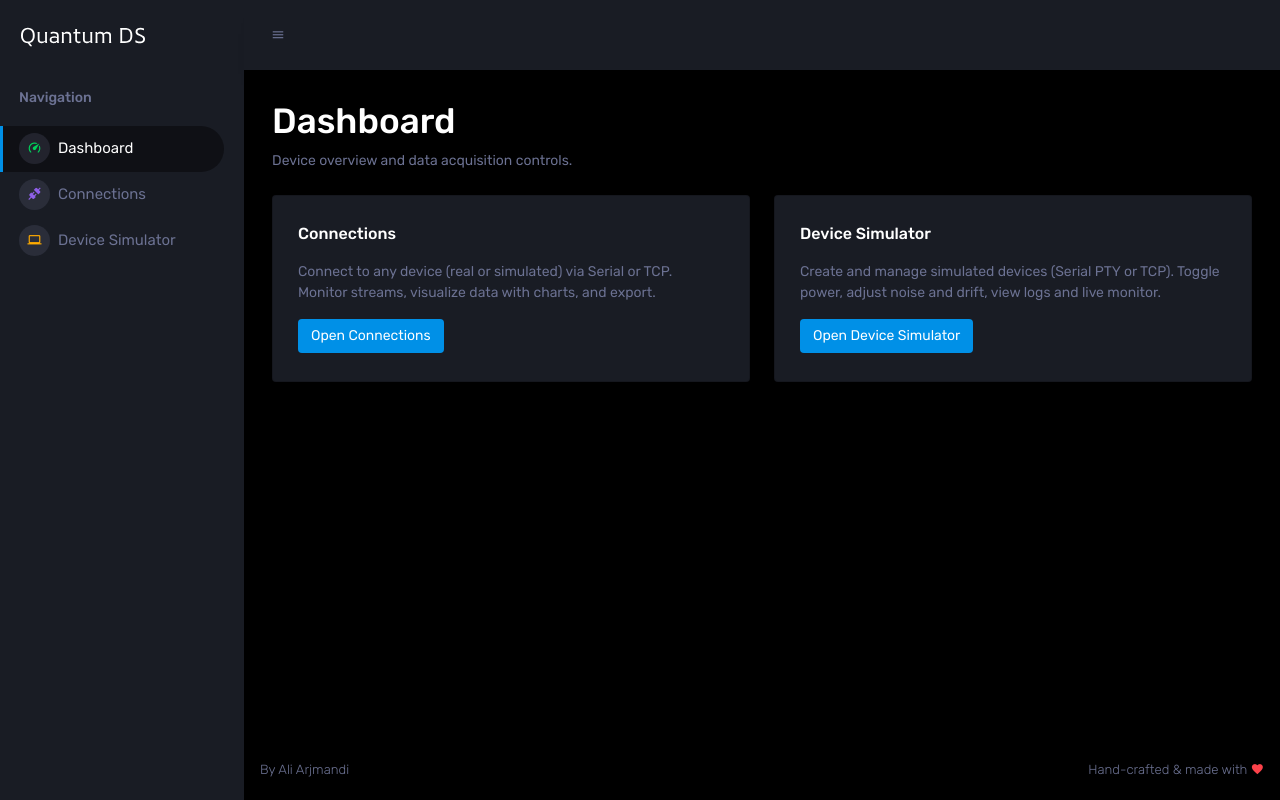
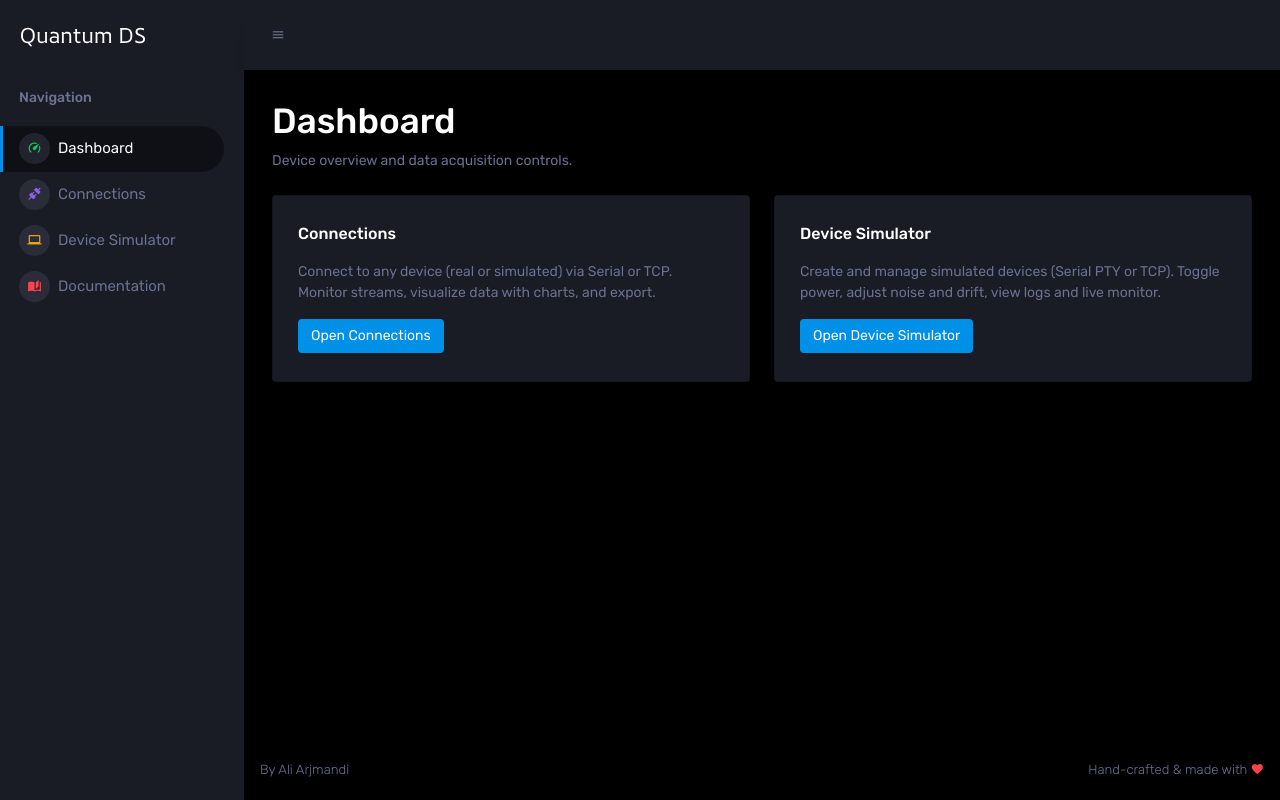
Before and after one commit to ali-arjmandi/quantum-device-simulator, a Flask app: page /dashboard/ in a window 1280 px wide. Run offline with Flask 3, Linux system fonts and the light colour scheme; some libraries are stand-ins or nearby versions.

Commit message:
feat: :sparkles: Add documentation feature with markdown rendering and dedicated UI for improved user guidance

```diff
--- a/dashboard/routes.py
+++ b/dashboard/routes.py
@@ -1,10 +1,12 @@
 """Dashboard blueprint and routes."""
 import json
+import os
 import queue
 import time
 import uuid
 from dataclasses import asdict
 
+import markdown
 from flask import Blueprint, abort, flash, jsonify, redirect, render_template, request, Response, stream_with_context, url_for
 
 from config.connection_specs import (
@@ -53,6 +55,28 @@ bp = Blueprint("dashboard", __name__, url_prefix="/dashboard")
 def index():
     """Dashboard index."""
     return render_template("dashboard/index.html")
+
+
+_DOCS_DIR = os.path.normpath(os.path.join(os.path.dirname(__file__), "..", "documentation"))
+
+
+@bp.route("/documentation")
+@bp.route("/documentation/<path:filename>")
+def documentation(filename="README.md"):
+    """Render a markdown file from the documentation folder as HTML."""
+    path = os.path.normpath(os.path.join(_DOCS_DIR, filename))
+    docs_real = os.path.realpath(_DOCS_DIR)
+    real_path = os.path.realpath(path)
+    if not (real_path == docs_real or real_path.startswith(docs_real + os.sep)) or not os.path.isfile(real_path):
+        abort(404)
+    path = real_path
+    try:
+        with open(path, encoding="utf-8") as f:
+            raw = f.read()
+    except OSError:
+        abort(404)
+    html = markdown.markdown(raw, extensions=["extra", "codehilite"])
+    return render_template("dashboard/documentation.html", content=html, filename=filename)
 
 
 @bp.route("/simulator", methods=["GET"])
--- a/templates/partials/_sidebar.html
+++ b/templates/partials/_sidebar.html
@@ -33,5 +33,14 @@
         <i class="menu-arrow"></i>
       </a>
     </li>
+    <li class="nav-item menu-items {{ 'active' if request.endpoint == 'dashboard.documentation' else '' }}">
+      <a class="nav-link" href="{{ url_for('dashboard.documentation') }}">
+        <span class="menu-icon">
+          <i class="mdi mdi-book-open-page-variant"></i>
+        </span>
+        <span class="menu-title">Documentation</span>
+        <i class="menu-arrow"></i>
+      </a>
+    </li>
   </ul>
 </nav>
```
Also changed, not shown: templates/dashboard/documentation.html (added, +28 -0 lines), documentation/README.md (added).
